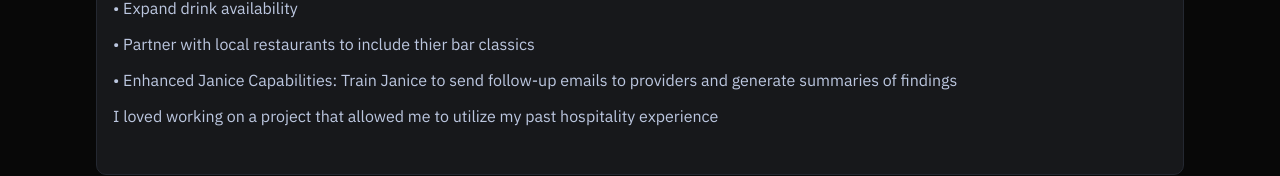
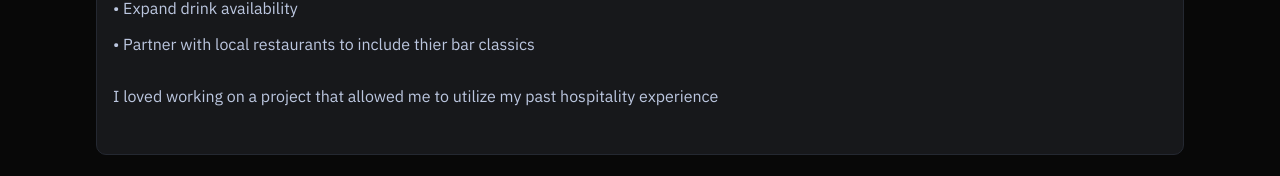
Before and after one commit to amsyb/portfolio, a React (Vite) app: page /lilt in a window 1280 px wide. Shown: the part 1670-1846 px from the top of the page. Built offline with nearby package versions, Linux system fonts and the light colour scheme.

Commit message:
update copy on Lilt case study

```diff
--- a/src/pages/Lilt/Lilt.jsx
+++ b/src/pages/Lilt/Lilt.jsx
@@ -45,7 +45,6 @@ function Lilt() {
             title="Next Steps"
             copy1="• Expand drink availability"
             copy2="• Partner with local restaurants to include thier bar classics"
-            copy3="• Enhanced Janice Capabilities: Train Janice to send follow-up emails to providers and generate summaries of findings"
             copy4="I loved working on a project that allowed me to utilize my past hospitality experience"
           ></TextBlock>
         </div>
```
